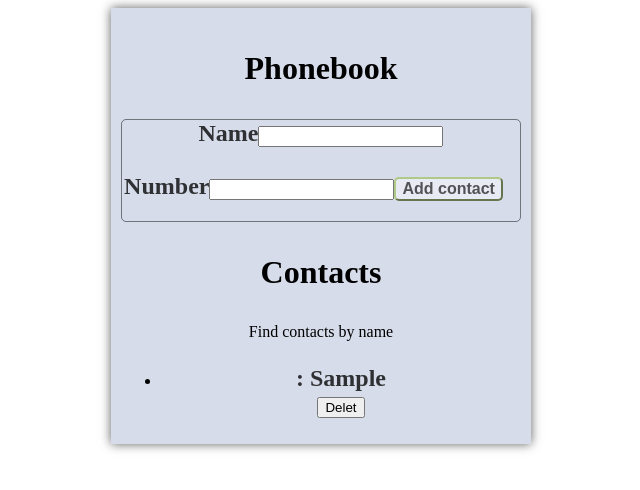
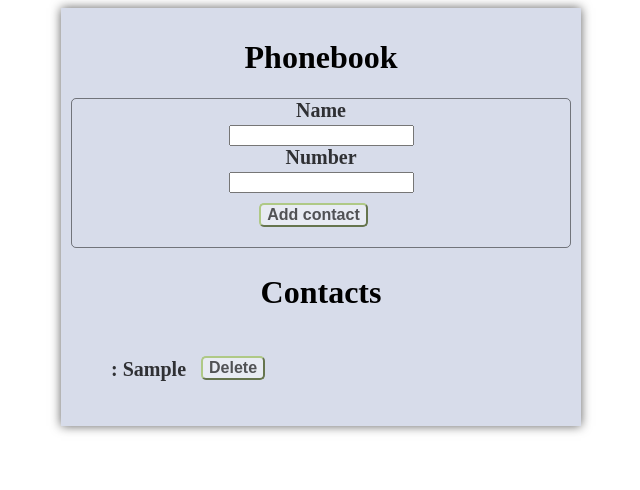
Before and after one commit to vosap2007/goit-react-hw-02-phonebook, a React app: page / in a window 1280 px wide. Both pictures are taken after typing "Sample" into the empty fields and a click on the button "Add contact". Shown: the whole page, without its empty margins (319-959 px from the left). Built offline with nearby package versions, Linux system fonts and the light colour scheme.

Commit message:
коректирует стили

```diff
--- a/src/components/App.js
+++ b/src/components/App.js
@@ -54,13 +54,9 @@ export default class App extends Component {
   return (
     <>
       <div className={styles.box}>
-        <p className={styles.title}>Phonebook</p>
-        <div className={styles.border}>
+        <h1 className={styles.title}>Phonebook</h1>
           <Input onAddContact={this.addContacts} />
-        </div>
-
-        <p className={styles.title}>Contacts</p>
-        <p>Find contacts by name</p>
+        <h2 className={styles.title}>Contacts</h2>
         {visibleContacts.length > 1 && (
         <Filter value={this.state.filter} onChange={this.changeFilter }/>)}
         {visibleContacts.length > 0 && (<Contacts
--- a/src/components/Contacts.js
+++ b/src/components/Contacts.js
@@ -5,12 +5,12 @@ const Contacts = ({contacts, onRemoveContacts}) => (
 
     <ul>
         {contacts.map(contact =>
-            <li key={contact.id}>
+            <li className={styles.contact} key={contact.id}>
             <p className={styles.text}>{contact.name}: {contact.number}</p>
-            <section>
-                    <button type="button"
+            <section className={styles.gid}>
+                    <button type="button" className={styles.button}
                         onClick={() => onRemoveContacts(contact.id)}>
-                        Delet</button>
+                        Delete</button>
             </section>
         </li>)}
     </ul>
--- a/src/components/Filter.js
+++ b/src/components/Filter.js
@@ -1,9 +1,10 @@
 import React from "react";
-//import styles from '../css/PhoneBook.module.css';
+import styles from '../css/PhoneBook.module.css';
 
 export default function Filter({value, onChange}) {
     return (
         <div>
+            <p className={styles.textFilter}>Find contacts by name</p>
             <input
                 type="text"
                 value={value}
--- a/src/components/Input.js
+++ b/src/components/Input.js
@@ -25,9 +25,9 @@ export default class Input extends Component {
 
    render() {
      return (
-      <div>
+      <div className={styles.border}>
          <form onSubmit={this.handleSubmit}>
-           <label className={styles.text}>Name
+           <label className={styles.text}>Name<br/>
          <input
            tape="text"
            value={this.state.name}
@@ -37,13 +37,13 @@ export default class Input extends Component {
          </form>
 
          <form onSubmit={this.handleSubmit}>
-           <label className={styles.text}>Number
+           <label className={styles.text}>Number<br/>
          <input
            tape="number"
            value={this.state.number}
            onChange={this.handleInputChange}
                name="number" />
-           </label>
+           </label><br/>
            <button className={styles.button} type="submit">Add contact</button>
          </form>
       </div>
--- a/src/css/PhoneBook.module.css
+++ b/src/css/PhoneBook.module.css
@@ -1,5 +1,5 @@
 .box {
-  width: 400px;
+  width: 500px;
   text-align: center;
   background-color: rgba(179, 188, 214, 0.521);
   margin-left: auto;
@@ -23,7 +23,7 @@
   font-weight: bold;
   font-size: medium;
 
-  margin-top: 30px;
+  margin-top: 10px;
   margin-bottom: 20px;
   margin-right: 15px;
 }
@@ -35,7 +35,15 @@
 .text {
   color: rgba(0, 0, 0, 0.781);
   font-weight: bold;
-  font-size: x-large;
+  font-size: 20px;
+  margin-bottom: 5px;
+  text-align: left;
+}
+
+.textFilter {
+  color: rgb(110, 108, 108);
+  font-weight: bold;
+  font-size: 20px;
   margin-bottom: 5px;
 }
 
@@ -45,3 +53,12 @@
   border-color: rgba(0, 0, 0, 0.473);
   border-radius: 5px;
 }
+
+.contact {
+  display: flex;
+}
+
+.gid {
+  margin-top: 8px;
+  margin-left: 15px;
+}
```
Also changed, not shown: 1 other file.
